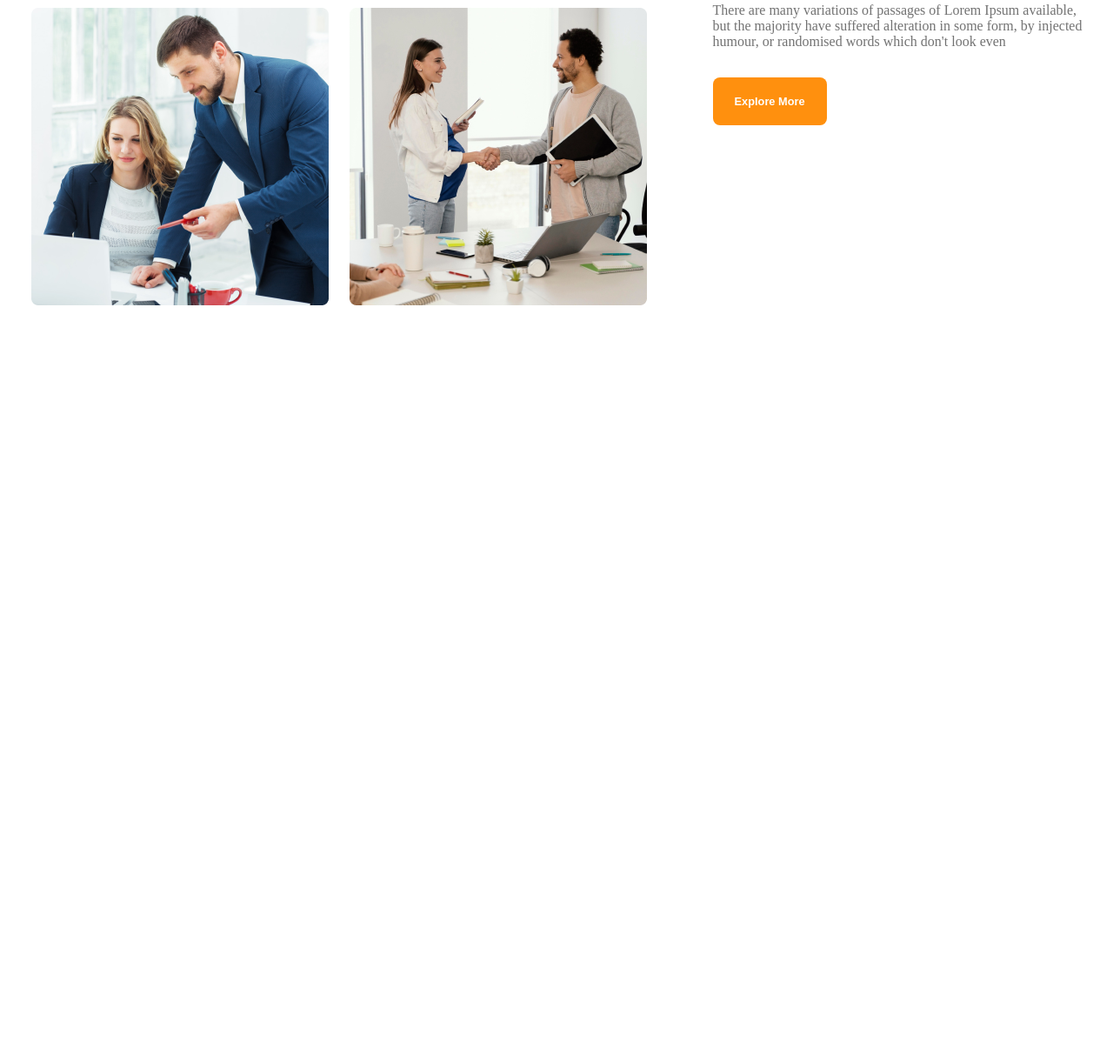
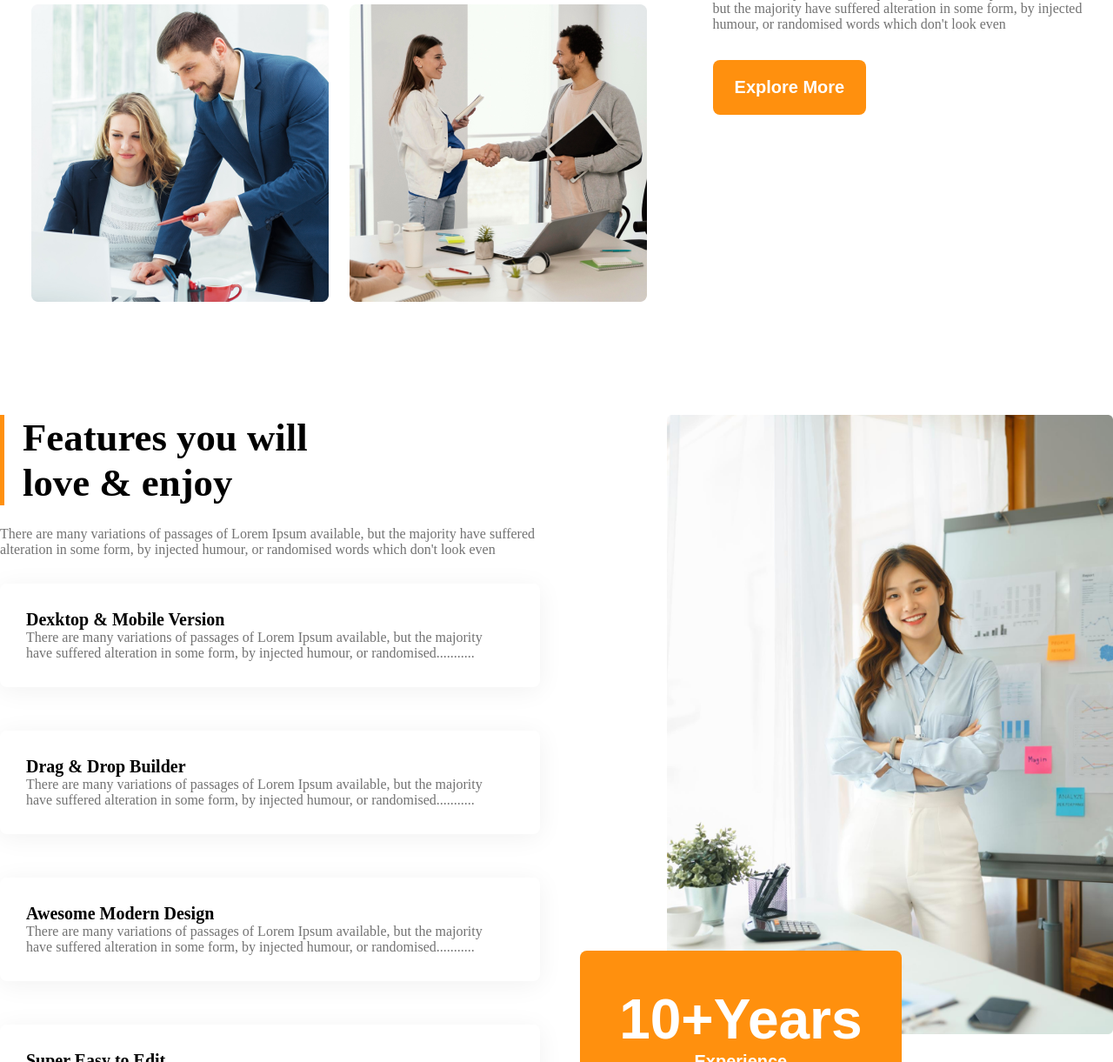
Before and after one commit to Sadia492/g3-architect-project, a plain HTML site: page index.html in a window 1280 px wide. Shown: the part 1579-2800 px from the top of the page at 87% size. Before the commit the page ends 1930 px from the top, so only its background shows below. Drawn offline with Linux system fonts and the light colour scheme.

Commit message:
feature section done

```diff
--- a/index.html
+++ b/index.html
@@ -60,6 +60,58 @@
         </div>
       </section>
       <!-- ------feature-list section ends here----  -->
+      <!-- ------feature section starts here----  -->
+      <section class="feature display-flex">
+        <div class="feature-content">
+          <h1 class="section-title">Features you will <br />love & enjoy</h1>
+          <p class="section-description card-description">
+            There are many variations of passages of Lorem Ipsum available, but
+            the majority have suffered alteration in some form, by injected
+            humour, or randomised words which don't look even
+          </p>
+          <div class="card">
+            <h5 class="card-title">Dexktop & Mobile Version</h5>
+            <p class="section-description">
+              There are many variations of passages of Lorem Ipsum available,
+              but the majority have suffered alteration in some form, by
+              injected humour, or randomised...........
+            </p>
+          </div>
+          <div class="card">
+            <h5 class="card-title">Drag & Drop Builder</h5>
+            <p class="section-description">
+              There are many variations of passages of Lorem Ipsum available,
+              but the majority have suffered alteration in some form, by
+              injected humour, or randomised...........
+            </p>
+          </div>
+          <div class="card">
+            <h5 class="card-title">Awesome Modern Design</h5>
+            <p class="section-description">
+              There are many variations of passages of Lorem Ipsum available,
+              but the majority have suffered alteration in some form, by
+              injected humour, or randomised...........
+            </p>
+          </div>
+          <div class="card">
+            <h5 class="card-title">Super Easy to Edit</h5>
+            <p class="section-description">
+              There are many variations of passages of Lorem Ipsum available,
+              but the majority have suffered alteration in some form, by
+              injected humour, or randomised...........
+            </p>
+          </div>
+        </div>
+        <div class="feature-image">
+          <img src="images/architect.png" alt="" />
+          <button id="experience-badge" class="btn-primary">
+            <span id="experience-year">10+Years</span>
+            <br />
+            <span>Experience</span>
+          </button>
+        </div>
+      </section>
+      <!-- ------feature section ends here----  -->
     </main>
   </body>
 </html>
--- a/styles/style.css
+++ b/styles/style.css
@@ -31,7 +31,7 @@
 }
 .btn-primary {
   font-weight: 600;
-  font-size: 0.8rem;
+  font-size: 1.25rem;
   padding: 20px 25px;
   border-radius: 8px;
   background-color: rgb(255, 144, 14);
@@ -41,6 +41,14 @@
 main section {
   max-width: 1440px;
   margin: 0 auto;
+}
+.section-title {
+  font-size: 2.8rem;
+  font-weight: 700;
+}
+.card-title {
+  font-weight: 600;
+  font-size: 1.25rem;
 }
 /* ----shared styles ends here---- */
 
@@ -63,7 +71,7 @@ nav {
 }
 .logo h1 {
   font-weight: 700;
-  font-size: 3.5rem;
+  font-size: 2.8rem;
 }
 nav,
 .banner {
@@ -114,7 +122,7 @@ header {
   justify-content: center;
 }
 .feature-list-content h1 {
-  font-size: 3.5rem;
+  font-size: 2.8rem;
   font-weight: 700;
 }
 .feature-list-content {
@@ -141,11 +149,44 @@ header {
 }
 
 /* ------feature-list section ends here---- */
+/* ------feature section starts here---- */
+.feature {
+  margin-top: 130px;
+  gap: 146px;
+}
+.feature h1 {
+  border-left: 5px solid #ff900e;
+  padding-left: 21px;
+}
+.card {
+  padding: 30px 42px 30px 30px;
+  border-radius: 8px;
+  box-shadow: 0px 4px 30px 0px rgba(0, 0, 0, 0.06);
+  margin-bottom: 50px;
+}
+.card-description {
+  margin-top: 24px;
+  margin-bottom: 30px;
+}
+.feature-image img {
+  width: 100%;
+}
+#experience-badge {
+  padding: 42px 45px;
+  margin-left: -100px;
+  margin-top: -100px;
+}
+#experience-year {
+  font-size: 4rem;
+  font-weight: 700;
+}
+/* ------feature section ends here---- */
 /* responsive for smaller devices */
 @media screen and (max-width: 576px) {
   nav,
   .menu ul,
-  .feature-list {
+  .feature-list,
+  .feature {
     flex-direction: column;
     align-items: center;
   }
@@ -154,11 +195,20 @@ header {
     grid-template-columns: repeat(1, 1fr);
     margin-right: 0px;
   }
+  .feature {
+    gap: 0px;
+  }
+  #experience-badge {
+    margin-top: 0px;
+    margin-left: 0px;
+    padding: 20px 25px;
+  }
 }
 /* responsive for medium devices */
 @media screen and (min-width: 576px) and (max-width: 992px) {
   .feature-list,
-  nav {
+  nav,
+  .feature {
     flex-direction: column;
     align-items: center;
     justify-content: center;
@@ -172,4 +222,9 @@ header {
     grid-template-columns: repeat(2, 1fr);
     margin-right: 0px;
   }
+  #experience-badge {
+    margin-top: 0px;
+    margin-left: 0px;
+    padding: 20px 25px;
+  }
 }
```
